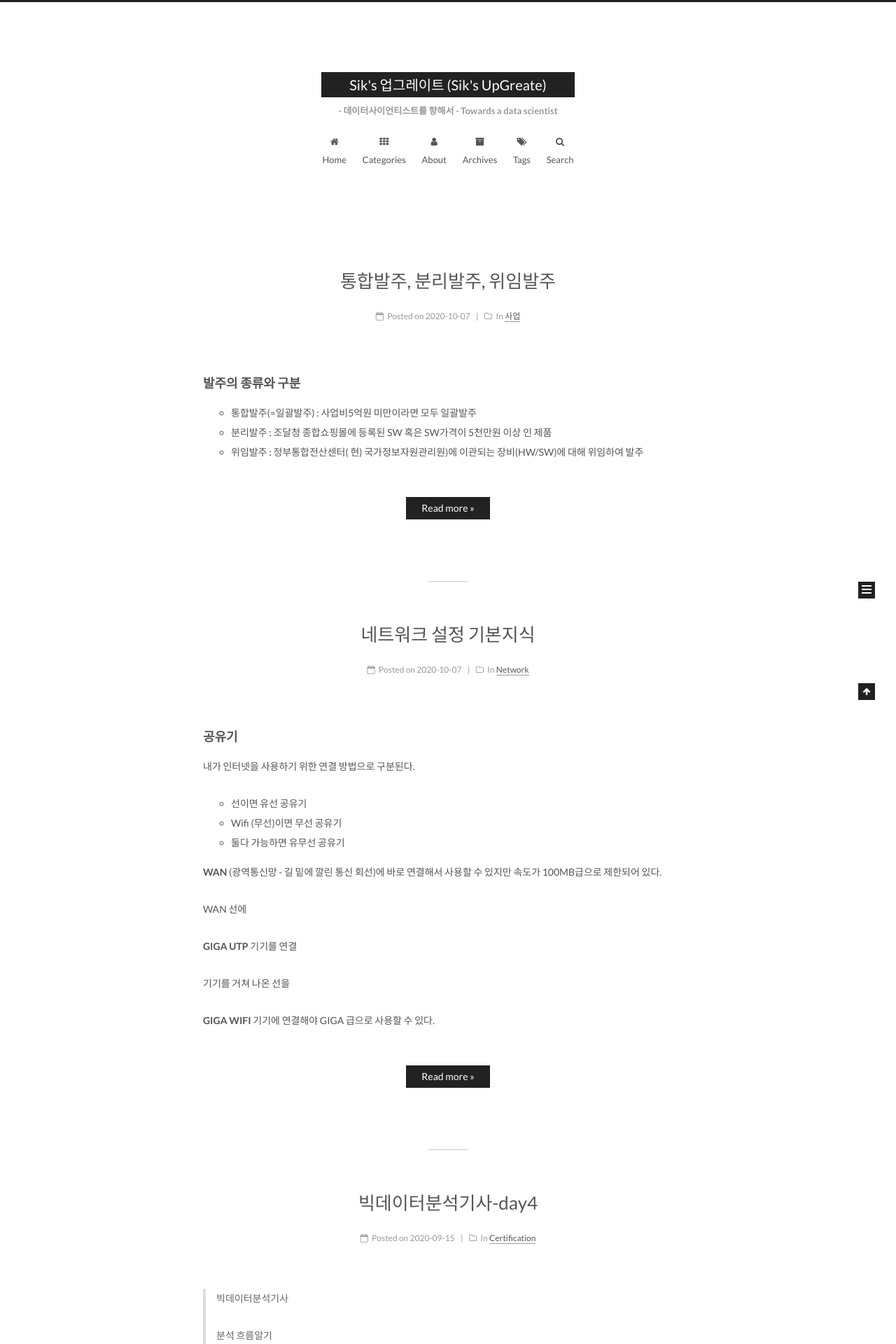
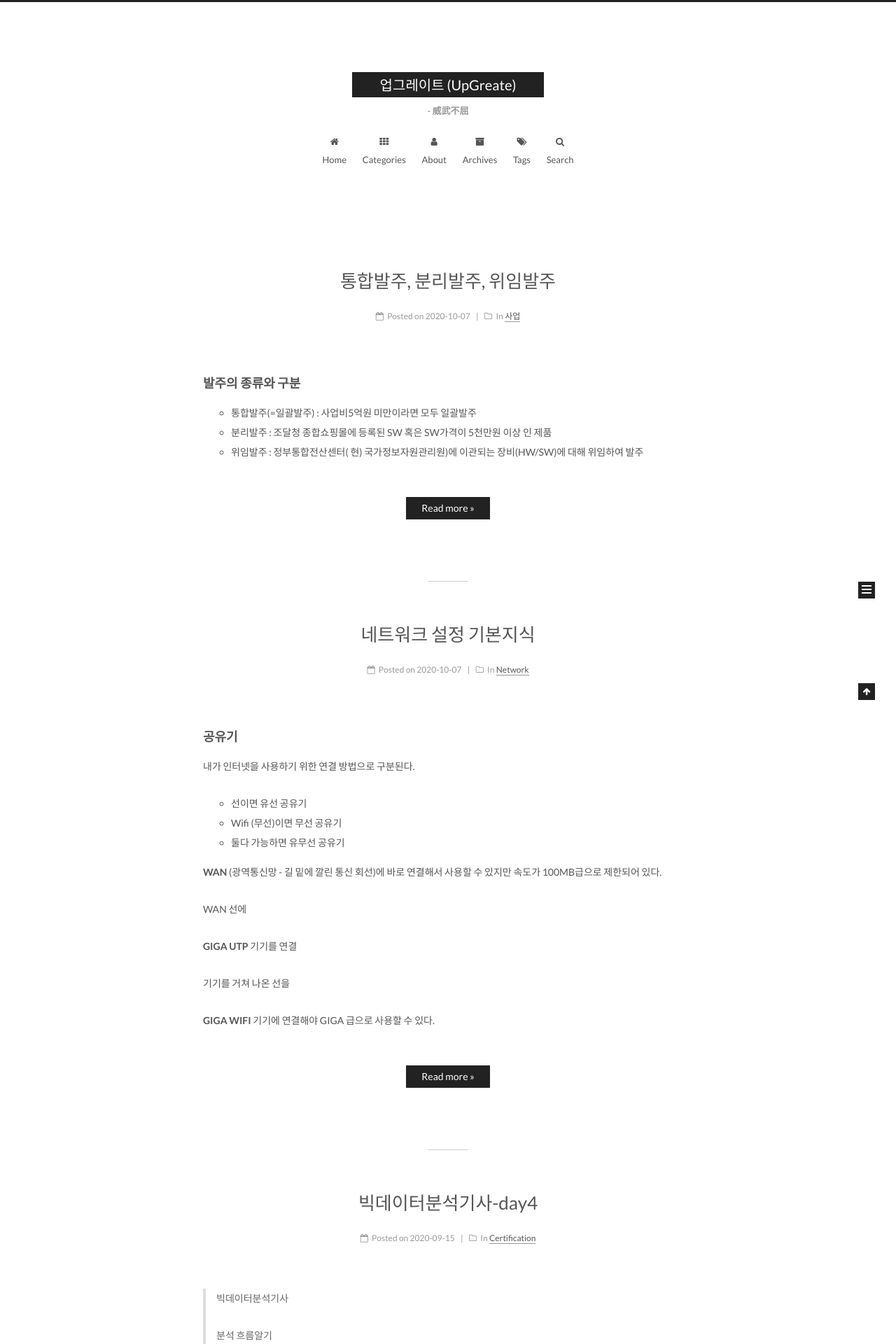
Before and after one commit to owner0220/owner0220.github.io, a Jekyll site: the page built from index.html, in a window 1280 px wide. Shown: the top 1920 px of the page at 70% size. Built offline with Jekyll 4.4.1, drawn with Linux system fonts in a browser that asks for light colours; the list of posts is cut into pages by our own code.

Commit message:
Update _config.yml
title 변경

```diff
--- a/_config.yml
+++ b/_config.yml
@@ -4,10 +4,9 @@
 # ---------------------------------------------------------------
 
 # Site
-title: Sik's 업그레이트 (Sik's UpGreate)
+title: 업그레이트 (UpGreate)
 subtitle: |
-    - 데이터사이언티스트를 향해서
-    - Towards a data scientist
+    - 威武不屈
 description: |
     - 벽은 두드려서 깨버릴 때까지
 author: Sik
```
